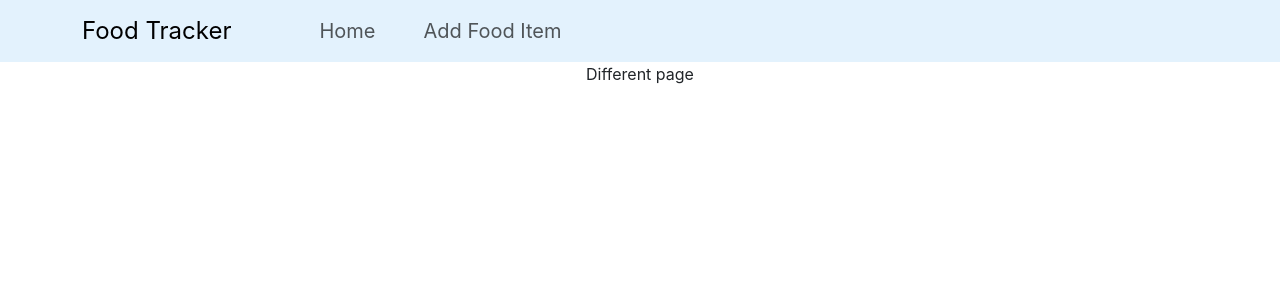
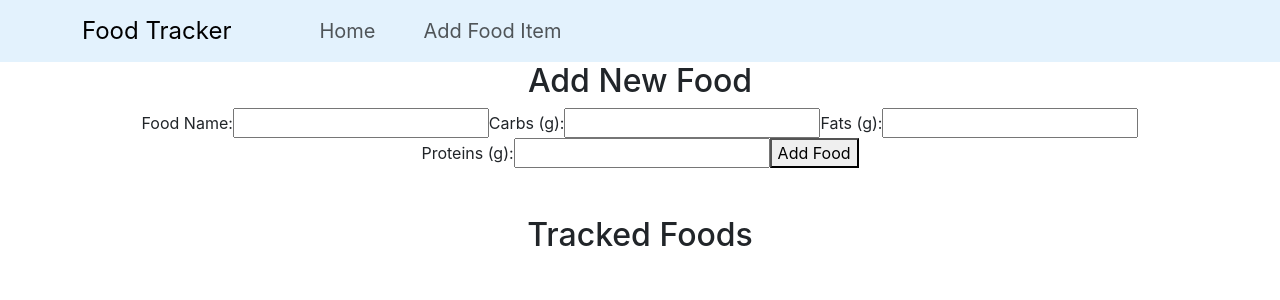
Before and after one commit to Dakota-Vikdal/our-macro-calculator, a React (Create React App) app: page /addfood in a window 1280 px wide. Shown: the top 300 px of the page. Built offline with nearby package versions, Linux system fonts and the light colour scheme.

Commit message:
created a form as well as cards in order to display the food items

```diff
--- a/package.json
+++ b/package.json
@@ -8,6 +8,7 @@
     "@testing-library/user-event": "^13.5.0",
     "bootstrap": "^5.3.3",
     "react": "^18.3.1",
+    "react-bootstrap": "^2.10.2",
     "react-dom": "^18.3.1",
     "react-router-dom": "^6.23.0",
     "react-scripts": "5.0.1",
--- a/src/App.js
+++ b/src/App.js
@@ -4,7 +4,7 @@ import './App.css';
 
 import Home from './components/Home'
 import NavBar from './components/NavBar'
-import FoodItem from './components/FoodItem'
+import FoodItem from './components/FoodContainer'
 
 function App() {
   return (
--- /dev/null
+++ b/src/components/FoodCard.js
@@ -0,0 +1,17 @@
+import FoodItem from './FoodItem'
+
+function FoodCard({food}) {
+
+    const foodItem = food.map(foodObj => (
+        <FoodItem {...foodObj}/>
+    ))
+
+    return(
+            <div>
+                {foodItem}
+            </div>
+    )
+}
+
+
+export default FoodCard
--- /dev/null
+++ b/src/components/FoodContainer.js
@@ -0,0 +1,26 @@
+import FoodForm from './FoodForm'
+import FoodCard from './FoodCard'
+import { useState } from 'react'
+
+function FoodContainer() {
+
+    const [food, setFood] = useState([])
+
+
+    function handleAddFood(newFood) {
+        console.log('Adding new food:', newFood)
+        setFood([...food, newFood])
+    }
+
+
+
+    return(
+        <div className="container">
+            <FoodForm onAddFood={handleAddFood}/>
+            <h2 className="mt-5">Tracked Foods</h2>
+            <FoodCard food={food}/>
+        </div>
+    )
+}
+
+export default FoodContainer
--- /dev/null
+++ b/src/components/FoodForm.js
@@ -0,0 +1,60 @@
+import { useState } from 'react'
+
+function FoodForm({ onAddFood }) {
+
+    const [foodName, setFoodName] = useState('')
+    const [carbs, setCarbs] = useState('')
+    const [proteins, setProteins] = useState('')
+    const [fats, setFats] = useState('')
+
+    function handleSubmit(e) {
+        e.preventDefault()
+
+        const calories = 4 * parseInt(carbs) + 9 * parseInt(fats) + 4 * parseInt(proteins)
+
+        const newFood = {
+            name: foodName,
+            carbs: parseInt(carbs),
+            fats: parseInt(fats),
+            proteins: parseInt(proteins),
+            calories: calories
+        }
+
+        onAddFood(newFood)
+
+        setFoodName('');
+        setCarbs('');
+        setFats('');
+        setProteins('');
+    }
+
+
+
+    return(
+        <div>
+            <h2>Add New Food</h2>
+            <form onSubmit={handleSubmit}>
+                <label>
+                Food Name:
+                <input type="text" value={foodName} onChange={(e) => setFoodName(e.target.value)} required />
+                </label>
+                <label>
+                Carbs (g):
+                <input type="number" value={carbs} onChange={(e) => setCarbs(e.target.value)} required />
+                </label>
+                <label>
+                Fats (g):
+                <input type="number" value={fats} onChange={(e) => setFats(e.target.value)} required />
+                </label>
+                <label>
+                Proteins (g):
+                <input type="number" value={proteins} onChange={(e) => setProteins(e.target.value)} required />
+                </label>
+                <button type="submit">Add Food</button>
+            </form>
+        </div>
+    )
+}
+
+
+export default FoodForm
--- a/src/components/FoodItem.js
+++ b/src/components/FoodItem.js
@@ -1,11 +1,26 @@
 
+function FoodItem({name, carbs, fats, proteins, calories}) {
 
-function FoodItem() {
     return(
-        <div>
-            <p>Different page</p>
+        <div className="card mb-3">
+            <div className="card-body d-flex justify-content-between">
+                <div>
+                    <h5 className="card-title">{name}</h5>
+                    {/* <p><strong>Food Name: {name}</strong></p> */}
+                    <p className="card-text">
+                        <strong>Carbs: {carbs}g</strong>
+                        <br />
+                        <strong>Fats: {fats}g</strong>
+                        <br />
+                        <strong>Proteins: {proteins}g</strong>
+                        <br />
+                        <strong>Calories: {calories}</strong>
+                    </p>
+                </div>
+            </div>
         </div>
     )
 }
 
+
 export default FoodItem
```
Also changed, not shown: src/component-hierarchy-with-data-flow.drawio.svg (added), 1 other file (tests, documents, lock files or other folders).
